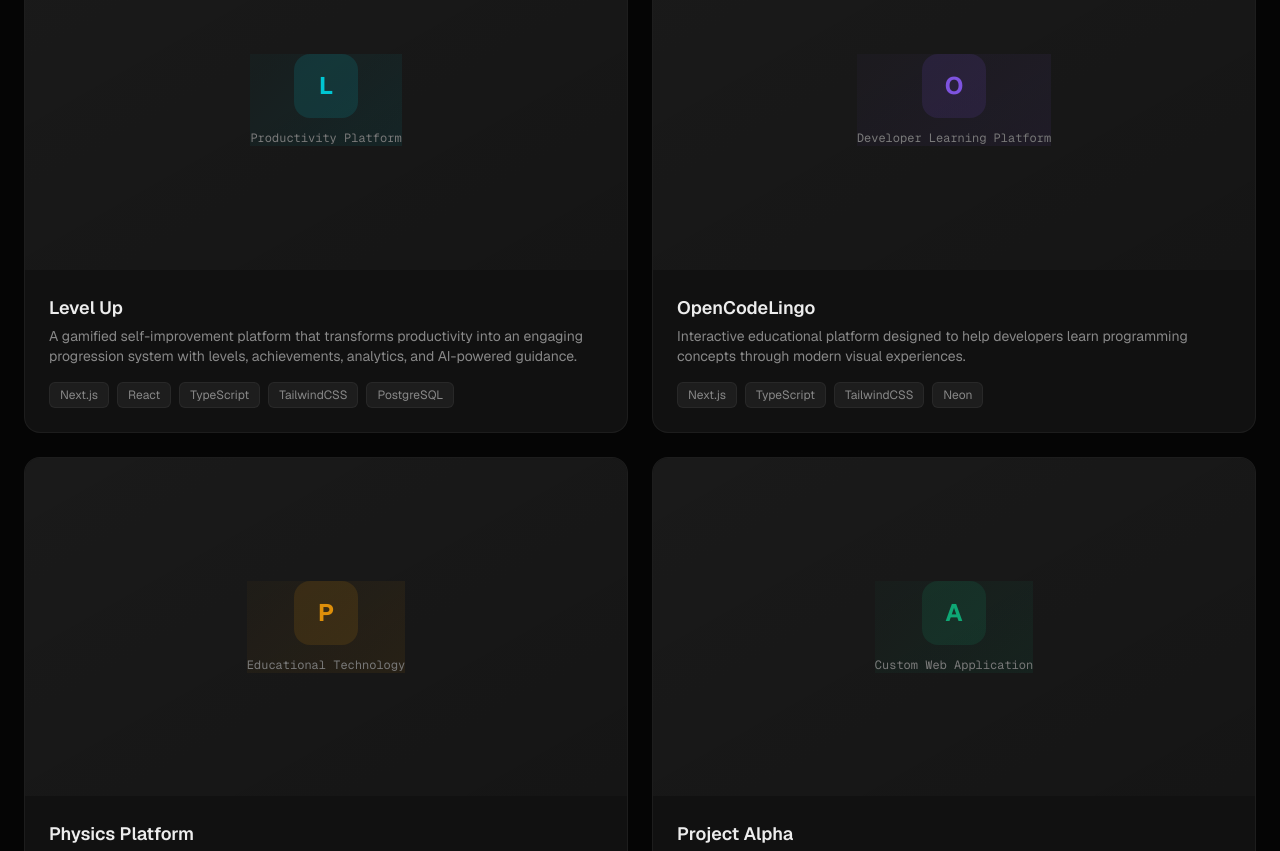
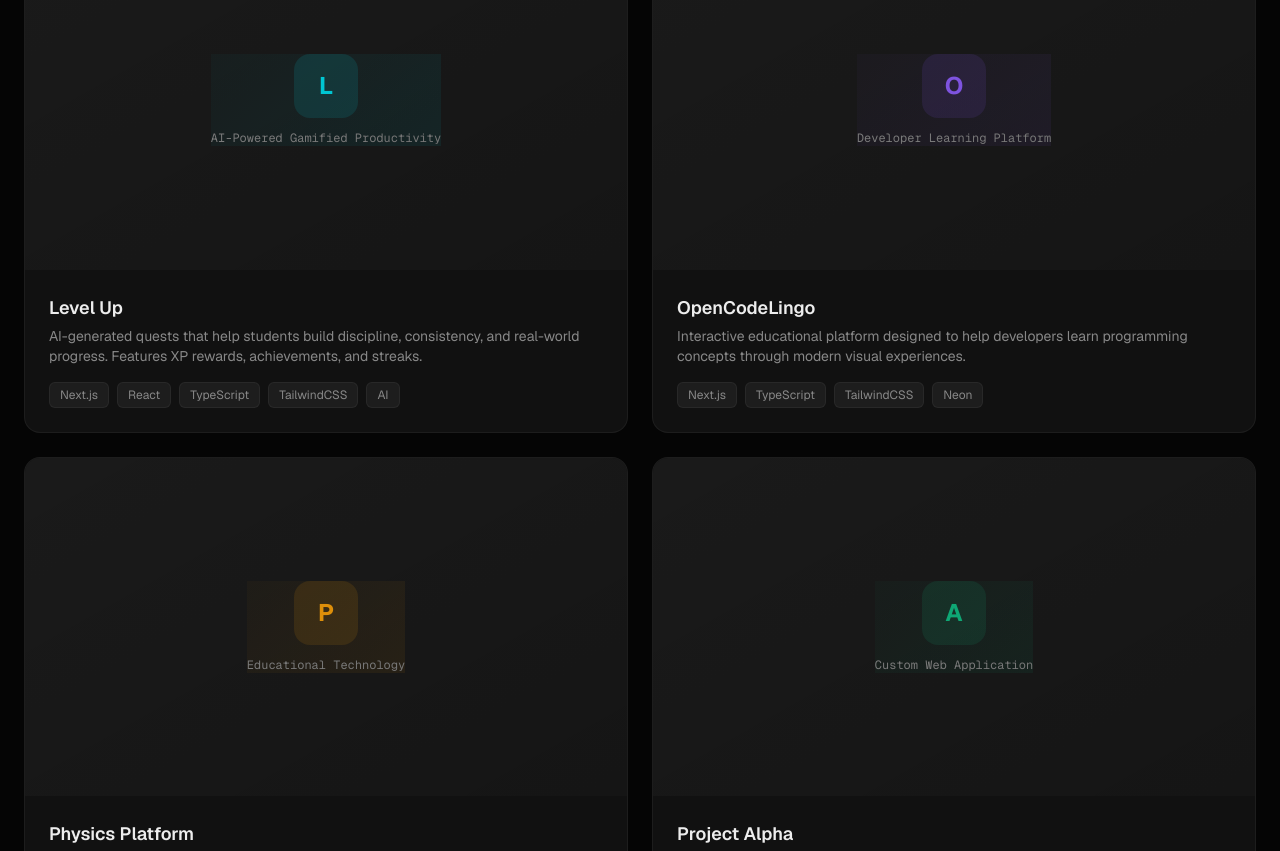
Before and after one commit to yuvraj001q/matrix-dopers, a Next.js app: page / in a window 1280 px wide. Shown: the part 1740-2591 px from the top of the page. Built offline with nearby package versions, Linux system fonts and the light colour scheme.

Commit message:
feat: update Level Up project with live link and real description

```diff
--- a/src/components/Hero.tsx
+++ b/src/components/Hero.tsx
@@ -5,7 +5,7 @@ import { useState, useEffect, useCallback } from "react";
 const featuredProjects = [
   {
     name: "Level Up",
-    category: "Productivity Platform",
+    category: "AI-Powered Gamified Productivity",
     image: "/projects/levelup.png",
     color: "#00DBE9",
   },
--- a/src/components/Projects.tsx
+++ b/src/components/Projects.tsx
@@ -5,12 +5,13 @@ import { useState } from "react";
 const projects = [
   {
     name: "Level Up",
-    category: "Productivity Platform",
+    category: "AI-Powered Gamified Productivity",
     description:
-      "A gamified self-improvement platform that transforms productivity into an engaging progression system with levels, achievements, analytics, and AI-powered guidance.",
-    tech: ["Next.js", "React", "TypeScript", "TailwindCSS", "PostgreSQL"],
+      "AI-generated quests that help students build discipline, consistency, and real-world progress. Features XP rewards, achievements, and streaks.",
+    tech: ["Next.js", "React", "TypeScript", "TailwindCSS", "AI"],
     color: "#00DBE9",
     initial: "L",
+    link: "https://level-up-theta-tawny.vercel.app/",
   },
   {
     name: "OpenCodeLingo",
@@ -108,14 +109,22 @@ export default function Projects() {
                 </div>
 
                 <div className="project-overlay absolute inset-0 bg-black/60 opacity-0 transition-opacity duration-300 flex items-center justify-center gap-3">
+                  {project.link ? (
+                    <a
+                      href={project.link}
+                      target="_blank"
+                      rel="noopener noreferrer"
+                      className="px-4 py-2 rounded-full bg-white text-black text-sm font-medium hover:bg-cyan transition-colors"
+                    >
+                      View Project
+                    </a>
+                  ) : (
+                    <span className="px-4 py-2 rounded-full bg-white/20 text-white/50 text-sm font-medium cursor-not-allowed">
+                      Coming Soon
+                    </span>
+                  )}
                   <a
-                    href="#"
-                    className="px-4 py-2 rounded-full bg-white text-black text-sm font-medium hover:bg-cyan transition-colors"
-                  >
-                    View Project
-                  </a>
-                  <a
-                    href="#"
+                    href="#contact"
                     className="px-4 py-2 rounded-full border border-white/20 text-white text-sm font-medium hover:border-cyan/50 hover:bg-cyan/10 transition-all"
                   >
                     View Details
```
